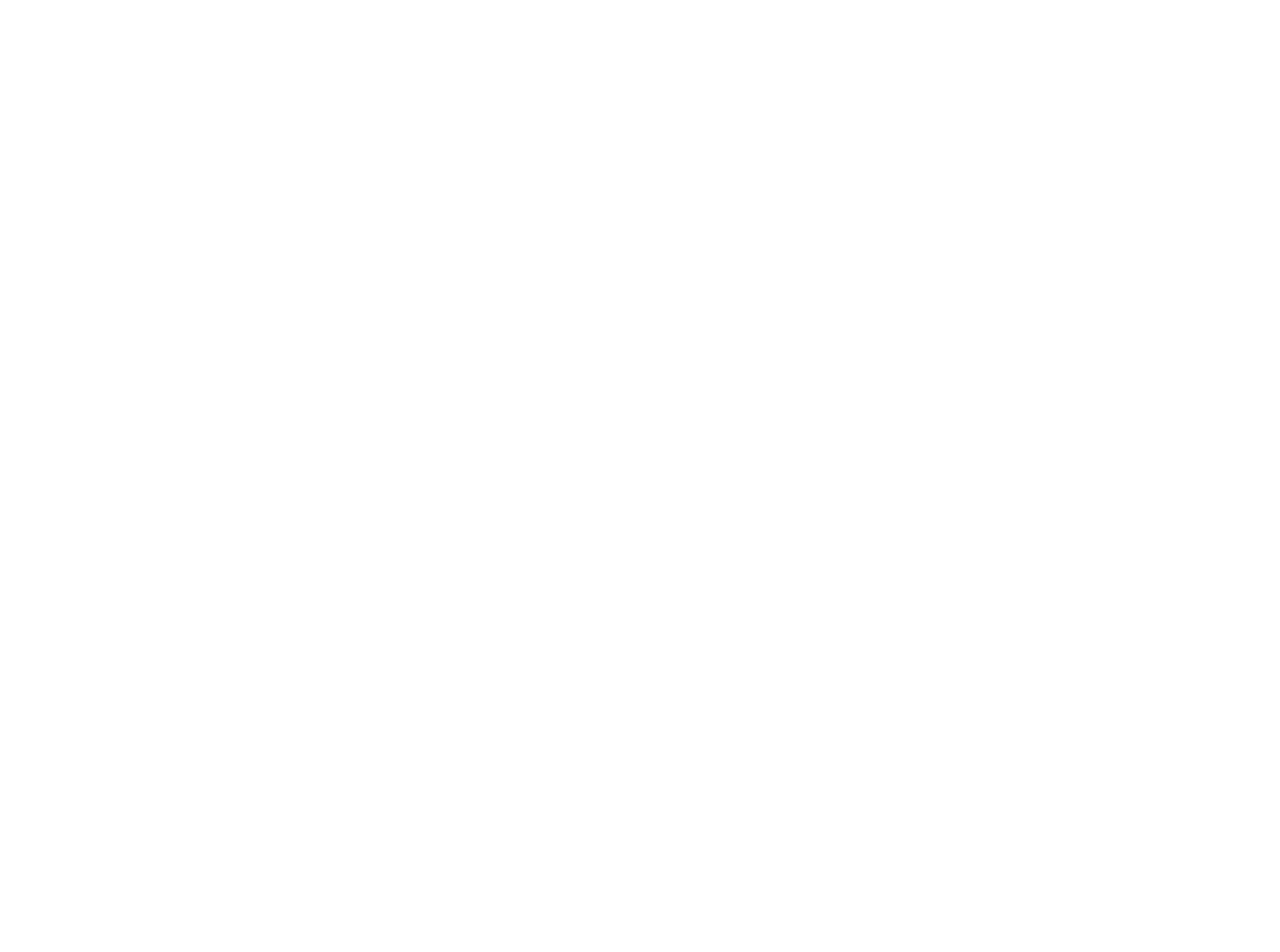
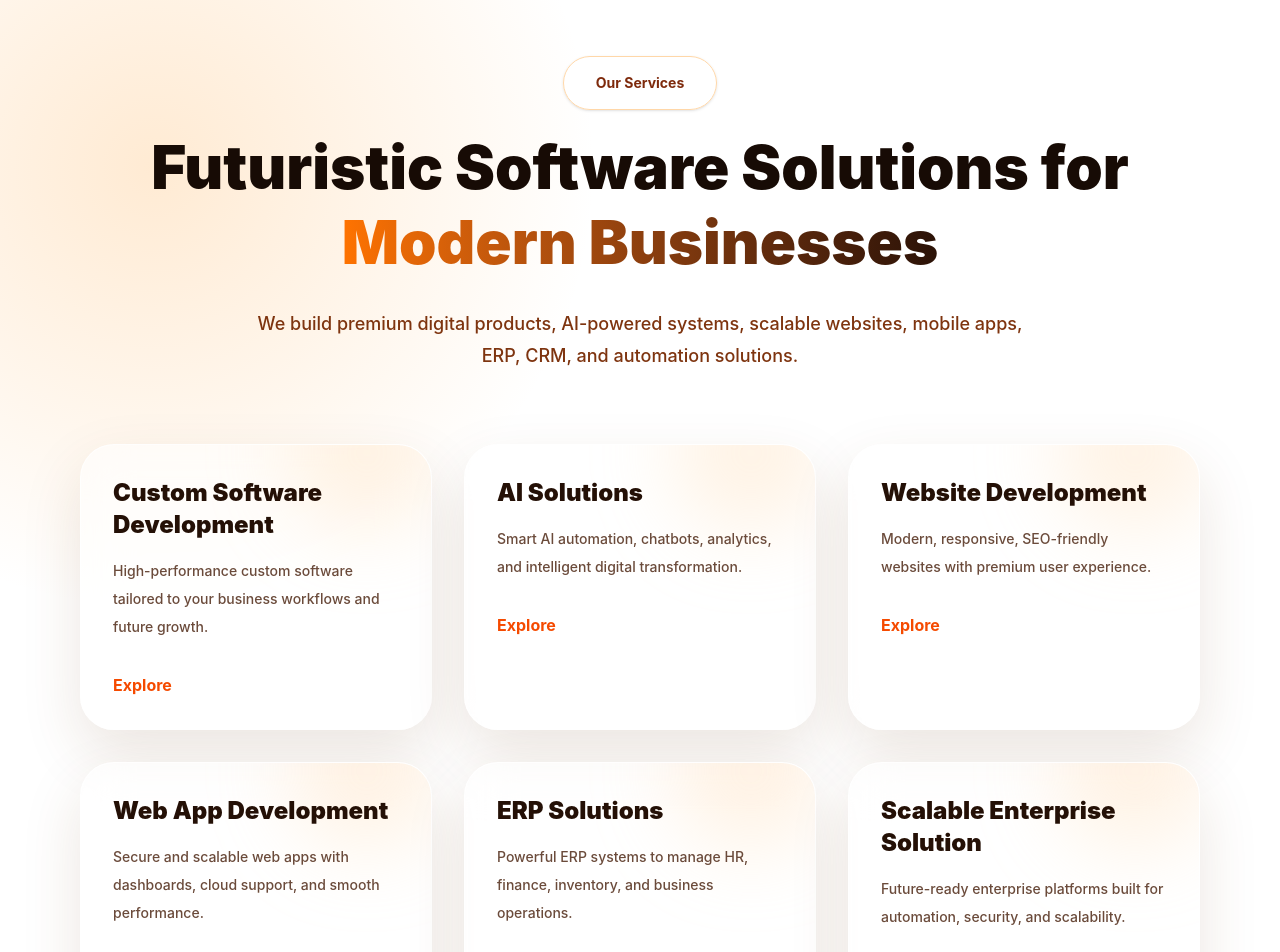
Before and after one commit to Riyakuila/DemoProject, a React (Vite) app in the folder Frontend/: page / in a window 1280 px wide. Shown: the part 800-1752 px from the top of the page. Before the commit the page ends 800 px from the top, so only its background shows below. Built offline with nearby package versions, Linux system fonts and the light colour scheme.

Commit message:
Creating Services section

```diff
--- a/Frontend/src/App.jsx
+++ b/Frontend/src/App.jsx
@@ -1,7 +1,7 @@
 import Navbar from "./components/Navbar/Navbar";
 import Hero from "./components/Hero/Hero";
 // import About from "./components/About/About";
-// import Services from "./components/Services/Services";
+import Services from "./components/Services/Services";
 // import OurProcess from "./components/OurProcess/OurProcess";
 // import Process from "./components/Process/Process";
 // import Testimonials from "./components/Testimonials/Testimonials";
@@ -15,7 +15,7 @@
       <Hero />
 
       {/* <About /> */}
-      {/* <Services /> */}
+      <Services />
       {/* <Process /> */}
       {/* <OurProcess /> */}
       {/* <Testimonials /> */}
--- a/Frontend/src/components/Hero/Hero.jsx
+++ b/Frontend/src/components/Hero/Hero.jsx
@@ -20,7 +20,7 @@
   }, []);
 
   return (
-    <section className="relative overflow-hidden bg-gradient-to-br from-[#f8debe] via-[#eae4dd] to-[#f8eadc] pt-20 text-[#24120b]">
+    <section className="relative overflow-hidden bg-gradient-to-br from-[#a69989] via-[#eae4dd] to-[#f8eadc] pt-20 text-[#24120b]">
       <div className="absolute left-0 top-0 h-[500px] w-[500px] rounded-full bg-orange-200/30 blur-3xl"></div>
 
       <div className="mx-auto grid min-h-[85vh] max-w-7xl grid-cols-1 items-center gap-16 px-6 lg:grid-cols-2 lg:px-8">
@@ -76,9 +76,12 @@
 
           <motion.div
             animate={{
-              y: [0, -14, 0],
-              rotateX: [0, 3, 0],
-              rotateY: [0, -4, 0],
+              y: [0, -5, 0],
+              rotateX: [0, 2, 0],
+              rotateY: [0, -2, 0],
+
+
+
             }}
             transition={{
               duration: 5,
@@ -137,7 +140,7 @@
             <motion.div
               animate={{ y: [0, 20, 1] }}
               transition={{ duration: 2, repeat: Infinity }}
-              className="absolute -right-8 top-46 z-20 rounded-3xl border border-white/70 bg-white/80 px-6 py-5 shadow-2xl backdrop-blur-md"
+              className="absolute -right-8 top-30 z-20 rounded-3xl border border-white/70 bg-white/80 px-6 py-5 shadow-2xl backdrop-blur-md"
             >
               <p className="text-3xl font-black text-orange-500">98%</p>
               <p className="text-xs font-bold text-[#4a2a1d]">Efficiency</p>
--- /dev/null
+++ b/Frontend/src/components/Services/Services.jsx
@@ -0,0 +1,124 @@
+import React from "react";
+import { motion } from "framer-motion";
+
+
+const services = [
+  {
+    name: "Custom Software Development",
+    desc: "High-performance custom software tailored to your business workflows and future growth.",
+
+  },
+  {
+    name: "AI Solutions",
+    desc: "Smart AI automation, chatbots, analytics, and intelligent digital transformation.",
+
+  },
+  {
+    name: "Website Development",
+    desc: "Modern, responsive, SEO-friendly websites with premium user experience.",
+
+  },
+  {
+    name: "Web App Development",
+    desc: "Secure and scalable web apps with dashboards, cloud support, and smooth performance.",
+
+  },
+  {
+    name: "ERP Solutions",
+    desc: "Powerful ERP systems to manage HR, finance, inventory, and business operations.",
+
+  },
+  {
+    name: "Scalable Enterprise Solution",
+    desc: "Future-ready enterprise platforms built for automation, security, and scalability.",
+
+  },
+];
+
+function Services() {
+  return (
+    <section
+      id="services"
+      className="relative overflow-hidden bg-[#ffffff] px-5 py-24 md:px-12 lg:px-20"
+    >
+      <div className="absolute inset-0 bg-[radial-gradient(circle_at_12%_18%,#ffb35c45,transparent_30%),radial-gradient(circle_at_88%_35%,#ffffff,transparent_34%)]" />
+      <div className="absolute -left-28 top-28 h-80 w-80 rounded-full bg-orange-150/30 blur-3xl" />
+      <div className="absolute -right-24 bottom-10 h-96 w-96 rounded-full bg-orange-100/250 blur-3xl" />
+
+
+
+      <div className="relative z-10 mx-auto max-w-8xl">
+        <div className="mx-auto mb-18 max-w-5xl text-center">
+          <motion.span
+            initial={{ opacity: 0, y: 25 }}
+            whileInView={{ opacity: 1, y: 0 }}
+            transition={{ duration: 0.6 }}
+            viewport={{ once: true }}
+            className="mb-5 inline-block rounded-full border border-orange-200 bg-white/90 px-8 py-4 text-sm font-bold text-orange-900 shadow-sm backdrop-blur"
+          >
+            Our Services
+          </motion.span>
+
+          <motion.h2
+            initial={{ opacity: 0, y: 35 }}
+            whileInView={{ opacity: 1, y: 0 }}
+            transition={{ duration: 0.7 }}
+            viewport={{ once: true }}
+            className="text-4xl font-black leading-tight text-[#170b05] md:text-5xl lg:text-6xl"
+          >
+            Futuristic Software Solutions for{" "}
+            <span className="bg-gradient-to-r from-[#ff7300] to-[#2b1207] bg-clip-text text-transparent">
+              Modern Businesses
+            </span>
+          </motion.h2>
+
+          <motion.p
+            initial={{ opacity: 0, y: 25 }}
+            whileInView={{ opacity: 1, y: 0 }}
+            transition={{ duration: 0.7, delay: 0.15 }}
+            viewport={{ once: true }}
+            className="mx-auto mt-7 max-w-3xl text-base font-medium leading-8 text-[#7e340f] md:text-lg"
+          >
+            We build premium digital products, AI-powered systems, scalable
+            websites, mobile apps, ERP, CRM, and automation solutions.
+          </motion.p>
+        </div>
+
+        <div className="grid grid-cols-1 gap-8 sm:grid-cols-2 xl:grid-cols-3">
+          {services.map((service, idx) => (
+            <motion.div
+              key={idx}
+              initial={{ opacity: 0, y: 60, rotateX: -10 }}
+              whileInView={{ opacity: 1, y: 0, rotateX: 0 }}
+              transition={{ duration: 0.65, delay: idx * 0.12 }}
+              viewport={{ once: true }}
+              whileHover={{ y: -12, rotateX: 4, rotateY: -4 }}
+              className="group relative overflow-hidden rounded-[34px] border border-white/70 bg-white/55 p-8 shadow-[0_24px_60px_rgba(112,62,20,0.13)] backdrop-blur-xl transition-all duration-500 hover:border-orange-300"
+            >
+              <div className="absolute -right-4 -top-18 h-40 w-40 rounded-full bg-orange-200/30 blur-2xl transition duration-700 group-hover:scale-150" />
+
+
+
+              <h3 className="relative mb-4 text-2xl font-black text-[#241006]">
+                {service.name}
+              </h3>
+
+              <p className="relative text-sm font-medium leading-7 text-[#6b4b3b]">
+                {service.desc}
+              </p>
+
+              <div className="relative mt-8 flex items-center justify-between">
+                <span className="font-bold text-orange-600">Explore</span>
+
+              </div>
+
+              <div className="absolute bottom-0 left-0 h-1 w-0 bg-gradient-to-r from-orange-400 to-orange-200 transition-all duration-500 group-hover:w-full" />
+            </motion.div>
+          ))}
+        </div>
+      </div>
+    </section>
+  );
+}
+
+export default Services;
```
Also changed, not shown: Frontend/src/components/Navbar/Navbar.jsx (line endings or trailing spaces).
